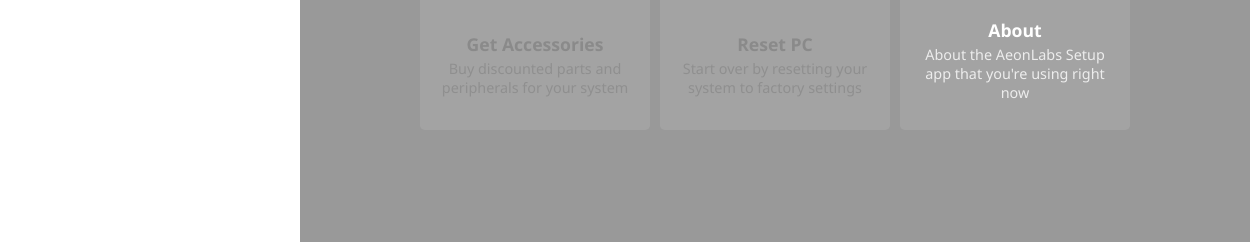
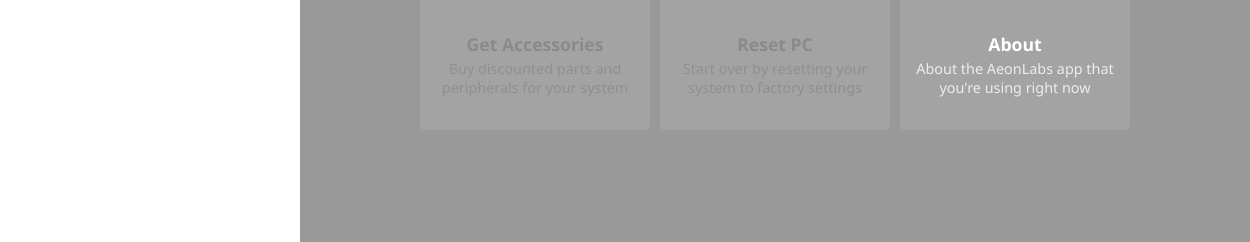
Before and after one commit to Maega/AeonLabs-PC-Manager, an Electron app: page src/index.html in a window 1250 px wide. Shown: the part 558-800 px from the top of the page. Drawn offline with nearby package versions, Linux system fonts and the light colour scheme; no server answers.

Commit message:
Bumped version to v0.0.3

```diff
--- a/package.json
+++ b/package.json
@@ -1,7 +1,7 @@
 {
   "name": "aeonlabs-pc-manager",
   "productName": "AeonLabs PC Manager",
-  "version": "0.0.1",
+  "version": "0.0.3",
   "description": "AeonLabs PC Companion App",
   "main": "src/main.js",
   "scripts": {
--- a/src/index.html
+++ b/src/index.html
@@ -93,7 +93,7 @@
                         <i class="fa fa-info-circle fa-4x"></i>
                         <div>
                             <div class="title">About</div>
-                            <div class="subtitle">About the AeonLabs Setup app that you're using right now</div>
+                            <div class="subtitle">About the AeonLabs app that you're using right now</div>
                         </div>
                     </div>
 
```
